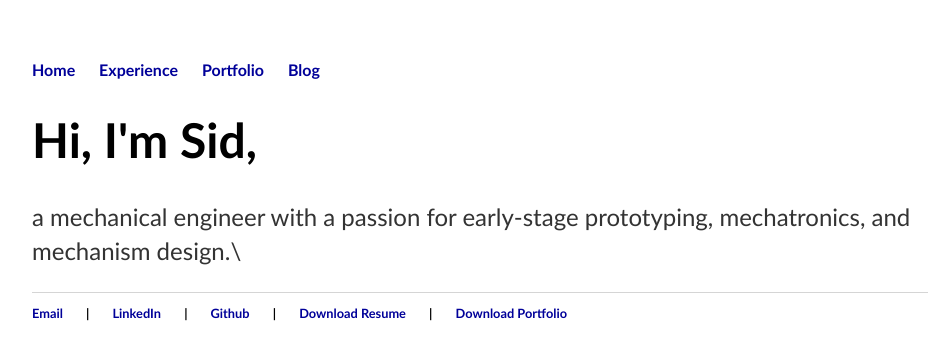
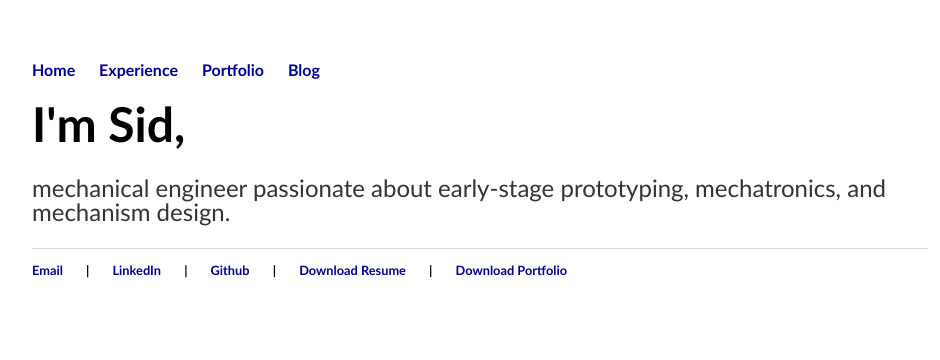
Before and after one commit to skurwa/skurwa.github.io, a Jekyll site: the page built from index.html, in a window 1280 px wide. Shown: the top 360 px of the page, without its empty margins (160-1100 px from the left). Built offline with Jekyll 4.4.1, drawn with Linux system fonts in a browser that asks for light colours.

Commit message:
Front page tweaks

```diff
--- a/css/main.css
+++ b/css/main.css
@@ -2,6 +2,9 @@ body {
     font-family:'Calibri', 'Arial', 'Sans-Serif';
     margin: 60px auto;
     width: 70%;
+}
+blueText {
+  color: #000099;
 }
 nav ul, footer ul {
     font-family:'Calibri', 'Arial', 'Sans-Serif';
@@ -25,6 +28,7 @@ a:hover {
 h1 {
     font-size: 3em;
     font-family:'Calibri', 'Arial', 'Sans-Serif';
+    margin: 0;
 }
 h2 {
     font-family:'Calibri', 'Arial', 'Sans-Serif';
@@ -33,7 +37,7 @@ h2 {
 p {
     font-size: 1.5em;
     font-family:'Calibri', 'Arial', 'Sans-Serif';
-    line-height: 1.4em;
+    line-height: 1;
     color: #333;
 }
 footer {
--- a/index.html
+++ b/index.html
@@ -3,6 +3,6 @@ layout: default
 title: Siddharth Kurwa
 ---
 <div class="blurb">
-	<h1>Hi, I'm <span style="color = #000099">Sid</span>,</h1>
-	<p>a mechanical engineer with a passion for early-stage prototyping, mechatronics, and mechanism design.\
+	<h1>I'm <span class = "blueText">Sid</span>,</h1>
+	<p>mechanical engineer passionate about early-stage prototyping, mechatronics, and mechanism design.
 </div><!-- /.blurb -->
```
